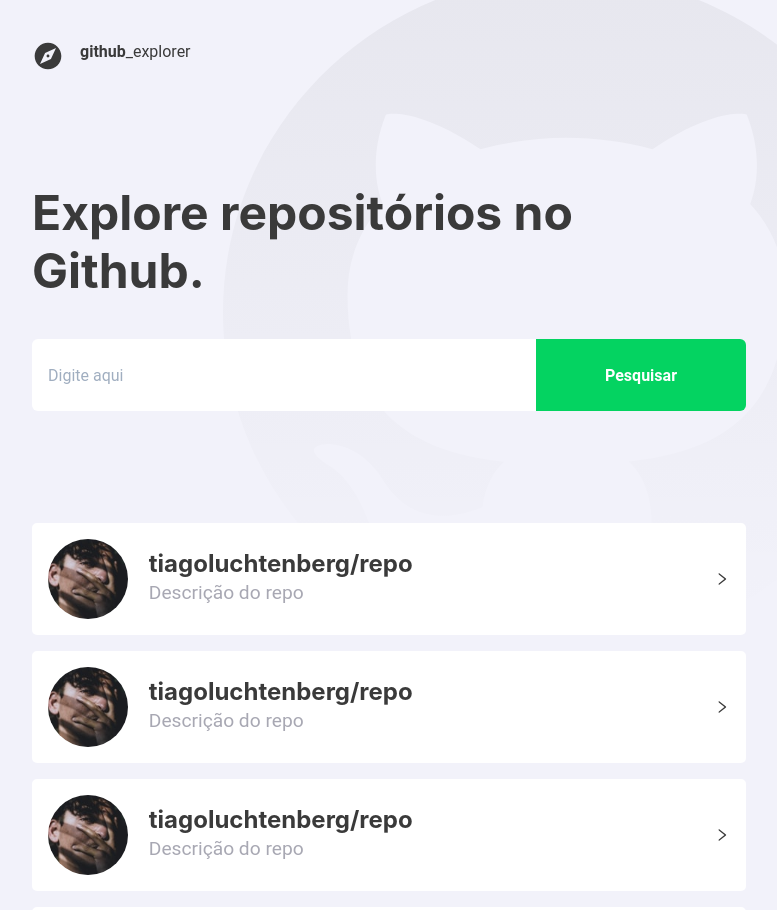
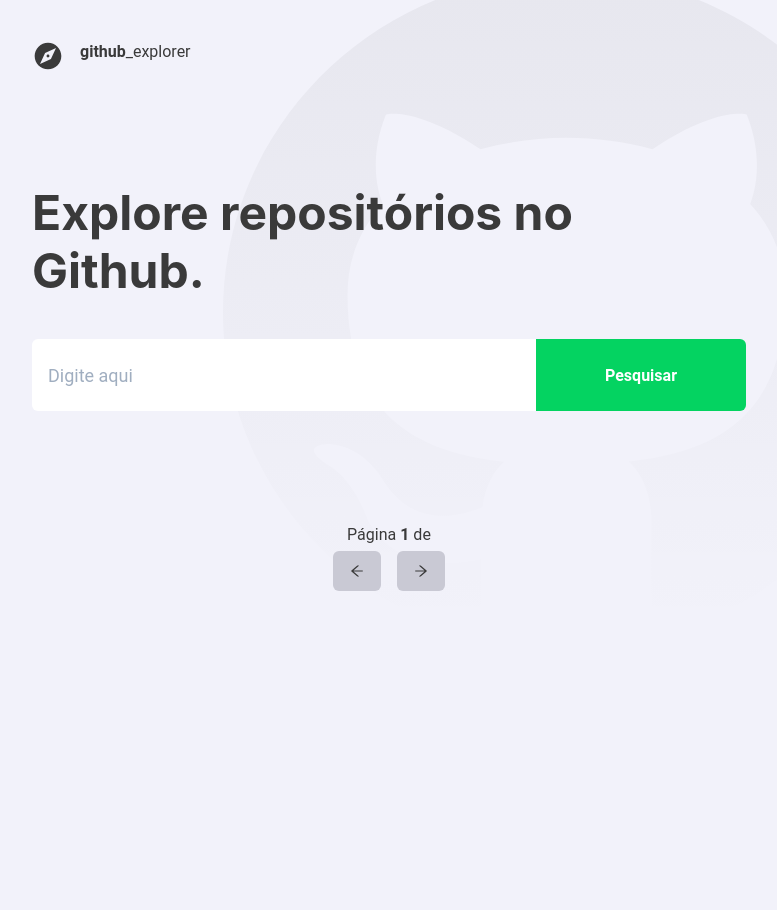
Before and after one commit to michelwene/Github-explorer, a Next.js app: page / in a window 1280 px wide. Shown: the top 910 px of the page, without its empty margins (251-1028 px from the left). After the commit the page ends 800 px from the top, so only its background shows below. Built offline with nearby package versions, Linux system fonts and the light colour scheme.

Commit message:
feat: connect api and register repos in layout

```diff
--- a/package.json
+++ b/package.json
@@ -13,6 +13,7 @@
     "@emotion/react": "^11.9.0",
     "@emotion/styled": "^11.8.1",
     "@hookform/resolvers": "^2.8.8",
+    "axios": "^0.27.2",
     "framer-motion": "^6.3.3",
     "next": "12.1.6",
     "react": "18.1.0",
--- /dev/null
+++ b/src/components/Form/input.tsx
@@ -0,0 +1,40 @@
+import {
+  FormControl,
+  FormErrorMessage,
+  Input as ChakraInput,
+  InputProps as ChakraInputProps,
+} from "@chakra-ui/react";
+import { forwardRef, ForwardRefRenderFunction } from "react";
+import { FieldError } from "react-hook-form";
+
+interface InputProps extends ChakraInputProps {
+  name: string;
+  error?: FieldError;
+}
+
+const InputBase: ForwardRefRenderFunction<HTMLInputElement, InputProps> = (
+  { name, error = null, ...rest },
+  ref
+) => {
+  return (
+    <FormControl isInvalid={!!error}>
+      <ChakraInput
+        name={name}
+        id={name}
+        focusBorderColor="red"
+        variant="outline"
+        width="100%"
+        bgColor="white"
+        _hover={{
+          bg: "white",
+        }}
+        size="lg"
+        ref={ref}
+        {...rest}
+      />
+      {!!error && <FormErrorMessage>{error.message}</FormErrorMessage>}
+    </FormControl>
+  );
+};
+
+export const Input = forwardRef(InputBase);
--- a/src/pages/index.tsx
+++ b/src/pages/index.tsx
@@ -1,19 +1,58 @@
-import { Button, Flex, Heading, Input, VStack } from "@chakra-ui/react";
+import {
+  Box,
+  Button,
+  Flex,
+  Heading,
+  HStack,
+  Text,
+  VStack,
+} from "@chakra-ui/react";
 import { useForm } from "react-hook-form";
 import { Logo } from "../components/Logo";
 import { RepositoryItem } from "../components/Repository/RepositoryItem";
 import * as yup from "yup";
 import { yupResolver } from "@hookform/resolvers/yup";
+import { Input } from "../components/Form/input";
+import { api } from "../services/api";
+import { useState } from "react";
+import { IRepositoryData } from "../types/repository";
+import { AiOutlineArrowLeft, AiOutlineArrowRight } from "react-icons/ai";
 
 type FormInputFields = {
   name?: string;
 };
 
+interface IProps {
+  repositories: IRepositoryData[];
+  total_count: number;
+}
+
 const schemaFromInputField = yup.object({
-  name: yup.string().required("O nome é obrigatório"),
+  name: yup.string().required("Digite o nome do repositório"),
 });
 
-export default function Home() {
+export default function Home({
+  total_count: initialTotalPages,
+  repositories: initialData,
+}: IProps) {
+  const [totalPages, setTotalPages] = useState(initialTotalPages);
+  const [page, setPage] = useState(1);
+  const [loading, setLoading] = useState(false);
+  const [repositorie, setRepositorie] =
+    useState<IRepositoryData[]>(initialData);
+
+  const handleNextPage = () => {
+    if (page < totalPages) {
+      setPage(page + 1);
+    }
+  };
+
+  const handlePreviousPage = () => {
+    if (page > 1) {
+      setPage(page - 1);
+    }
+  };
+
   const {
     register,
     handleSubmit,
@@ -24,7 +63,22 @@
 
   async function handleSubmitForm(data: FormInputFields) {
     await new Promise((resolve) => setTimeout(resolve, 2000));
-    console.log(data);
+    try {
+      setLoading(true);
+      const response = await api.get(`/search/repositories?q=${data.name}`, {
+        params: {
+          page: page,
+          per_page: 5,
+        },
+      });
+      setRepositorie(response.data.items);
+      setTotalPages(response.data.total_count);
+      console.log(repositorie);
+    } catch (err) {
+      console.log(err);
+    } finally {
+      setLoading(false);
+    }
   }
 
   return (
@@ -47,6 +101,7 @@
             height="100%"
             placeholder="Digite aqui"
             {...register("name")}
+            error={errors.name}
           />
           <Button
             type="submit"
@@ -62,27 +117,29 @@
         </Flex>
       </Flex>
       <VStack spacing={4} width="100%" pb="1rem">
-        <RepositoryItem
-          name="tiagoluchtenberg/repo"
-          description="Descrição do repo"
-          imageUrl="/Me1.svg"
-        />
-        <RepositoryItem
-          name="tiagoluchtenberg/repo"
-          description="Descrição do repo"
-          imageUrl="/Me1.svg"
-        />
-        <RepositoryItem
-          name="tiagoluchtenberg/repo"
-          description="Descrição do repo"
-          imageUrl="/Me1.svg"
-        />
-
-        <RepositoryItem
-          name="tiagoluchtenberg/repo"
-          description="Descrição do repo"
-          imageUrl="/Me1.svg"
-        />
+        {repositorie?.map((repo) => (
+          <>
+            <RepositoryItem
+              key={repo.id}
+              name={repo.full_name}
+              description={repo.description}
+              imageUrl={repo.owner.avatar_url}
+            />
+          </>
+        ))}
+        <Flex flexDirection="column" gap="1" align="center">
+          <Text>
+            Página <strong>{page}</strong> de <strong>{totalPages}</strong>
+          </Text>
+          <HStack spacing={4}>
+            <Button>
+              <AiOutlineArrowLeft />
+            </Button>
+            <Button>
+              <AiOutlineArrowRight />
+            </Button>
+          </HStack>
+        </Flex>
       </VStack>
     </VStack>
   );
--- /dev/null
+++ b/src/services/api.ts
@@ -0,0 +1,5 @@
+import axios from "axios";
+
+export const api = axios.create({
+  baseURL: "https://api.github.com",
+});
--- a/src/types/repository.ts
+++ b/src/types/repository.ts
@@ -1,6 +1,4 @@
 export interface IRepositoryData {
-  items: [
-    {
   id: number;
   full_name: string;
   description: string;
@@ -11,5 +9,3 @@
     avatar_url: string;
   };
 }
-  ];
-}
```
Also changed, not shown: 1 other file (tests, documents, lock files or other folders). Lines whose indentation alone changed are shown as unchanged.
